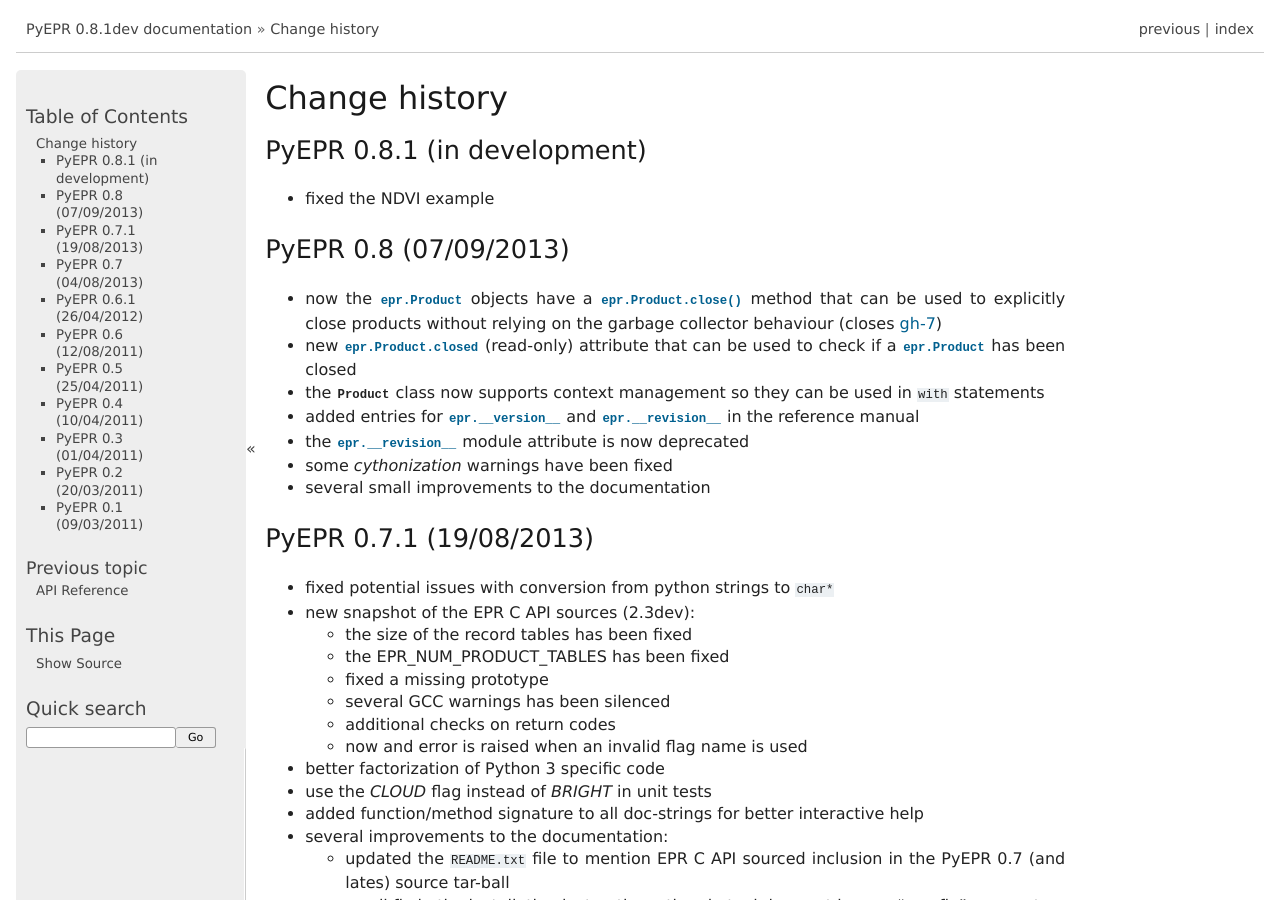
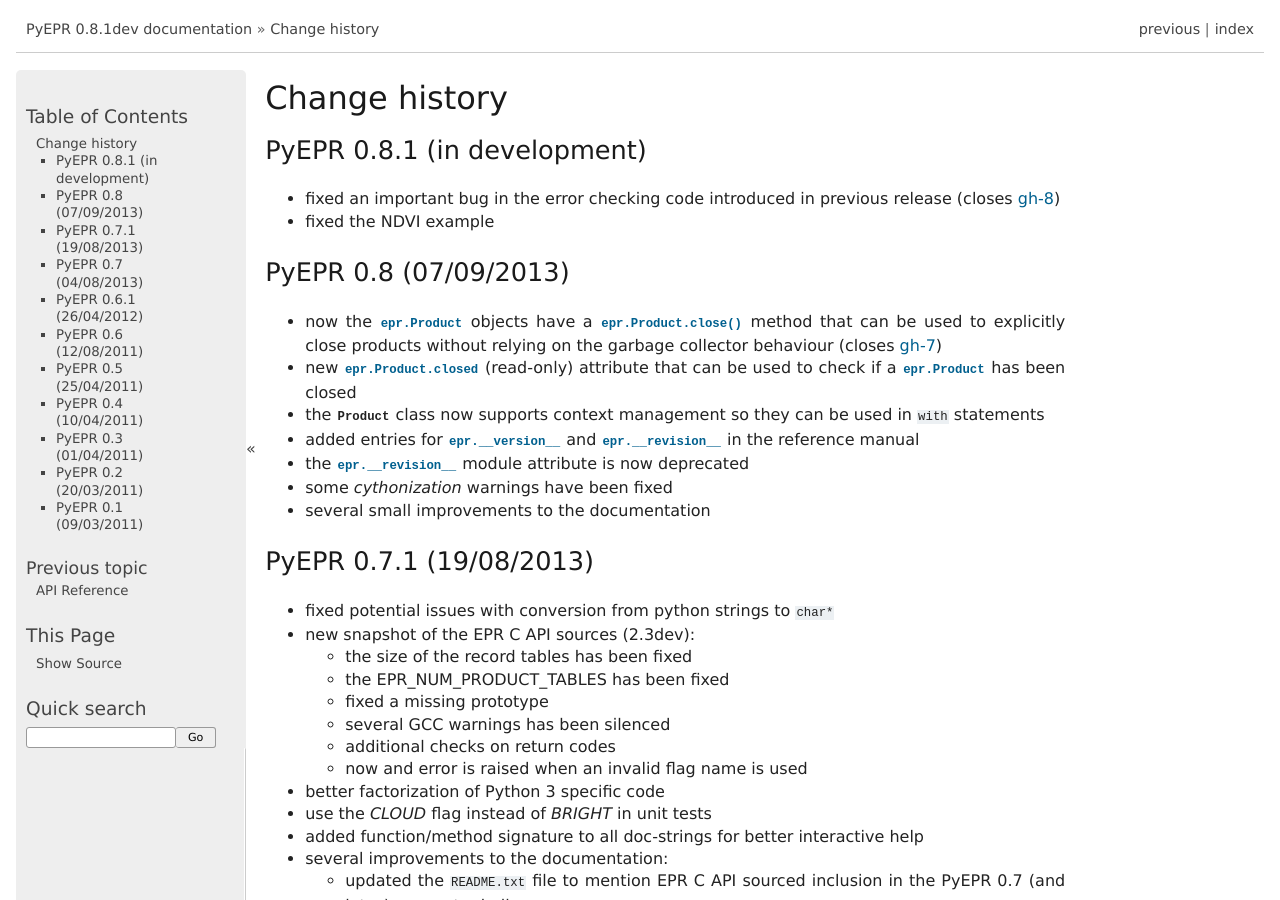
Before and after one commit to avalentino/pyepr, a Sphinx documentation site: the page built from doc/NEWS.txt, in a window 1280 px wide and 900 px high. Built offline with Sphinx 7.4.7, drawn with Linux system fonts in a browser that asks for light colours; formulas are drawn with MathJax 3.

Commit message:
Fixed an important bug in the error checking code (closes gh-8)
The bug has been introduced in previous release

```diff
--- a/doc/NEWS.txt
+++ b/doc/NEWS.txt
@@ -5,6 +5,8 @@
 PyEPR 0.8.1 (in development)
 ----------------------
 
+* fixed an important bug in the error checking code introduced in previous
+  release (closes :issue:`8`)
 * fixed the NDVI example
 
 
```
Also changed, not shown: 1 other file.
